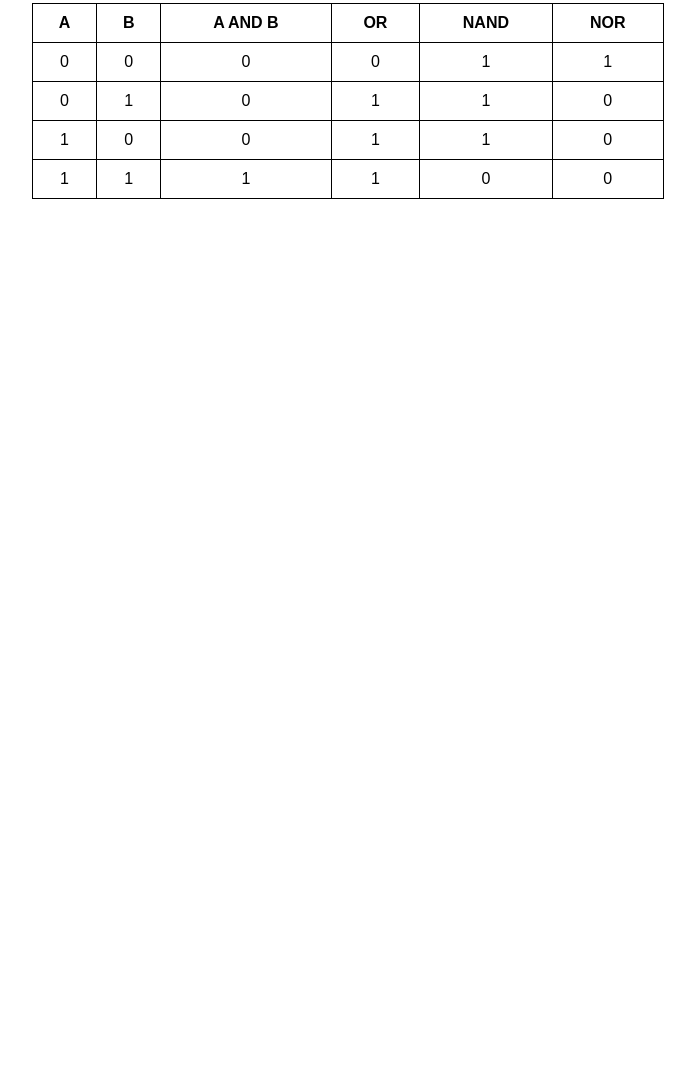
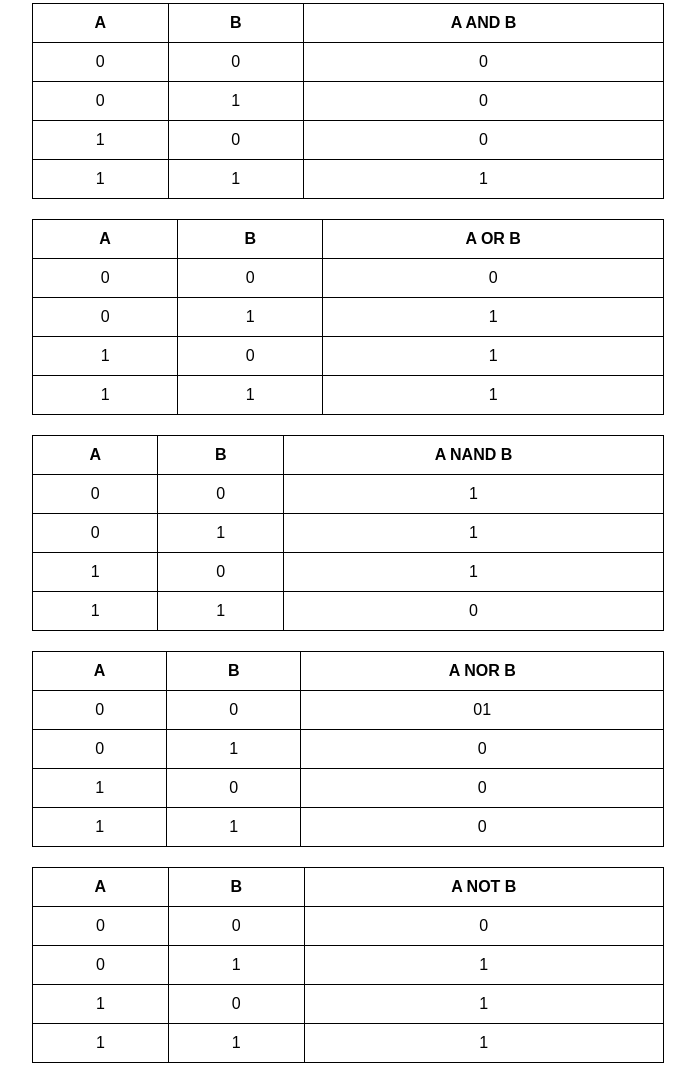
Before and after one commit to Fede10-lab/STA, a plain HTML site: page JS/OperatoriLogici.html in a window 1280 px wide. Shown: the part 115-1198 px from the top of the page, without its empty margins (292-987 px from the left). Before the commit the page ends 800 px from the top, so only its background shows below. Drawn offline with Linux system fonts and the light colour scheme.

Commit message:
Update OperatoriLogici.html

```diff
--- a/JS/OperatoriLogici.html
+++ b/JS/OperatoriLogici.html
@@ -35,9 +35,7 @@ th {
                <th>A</th>
                <th>B</th>
                <th>A AND B</th>
-               <th>OR</th>
-               <th>NAND</th>
-               <th>NOR</th>
+
 
             </tr>
        </thead>
@@ -46,36 +44,185 @@ th {
                 <td>0</td>
                 <td>0</td>
                 <td>0</td>
-                <td>0</td>
-                <td>1</td>
-                <td>1</td>
+
+
             </tr>
             <tr>
                 <td>0</td>
                 <td>1</td>
                 <td>0</td>
-                <td>1</td>
-                <td>1</td>
-                <td>0</td>
+
+
             </tr>
             <tr>
                 <td>1</td>
                 <td>0</td>
                 <td>0</td>
-                <td>1</td>
-                <td>1</td>
-                <td>0</td>
+
+
             </tr>
             <tr>
                 <td>1</td>
                 <td>1</td>
                 <td>1</td>
-                <td>1</td>
-                <td>0</td>
-                <td>0</td>
+
+
             </tr>
 
         </tbody>
-    </table>
+
+</table>
+<table>
+    <thead>
+         <tr>
+            <th>A</th>
+            <th>B</th>
+            <th>A OR B</th>
+
+         </tr>
+    </thead>
+     <tbody>
+         <tr>
+             <td>0</td>
+             <td>0</td>
+             <td>0</td>
+
+         </tr>
+         <tr>
+             <td>0</td>
+             <td>1</td>
+             <td>1</td>
+
+         </tr>
+         <tr>
+             <td>1</td>
+             <td>0</td>
+             <td>1</td>
+
+         </tr>
+         <tr>
+             <td>1</td>
+             <td>1</td>
+             <td>1</td>
+
+         </tr>
+
+     </tbody>
+
+</table>
+<table>
+    <thead>
+         <tr>
+            <th>A</th>
+            <th>B</th>
+            <th>A NAND B</th>
+
+         </tr>
+    </thead>
+     <tbody>
+         <tr>
+             <td>0</td>
+             <td>0</td>
+             <td>1</td>
+
+         </tr>
+         <tr>
+             <td>0</td>
+             <td>1</td>
+             <td>1</td>
+
+         </tr>
+         <tr>
+             <td>1</td>
+             <td>0</td>
+             <td>1</td>
+
+         </tr>
+         <tr>
+             <td>1</td>
+             <td>1</td>
+             <td>0</td>
+
+         </tr>
+
+     </tbody>
+
+</table>
+<table>
+    <thead>
+         <tr>
+            <th>A</th>
+            <th>B</th>
+            <th>A NOR B</th>
+
+         </tr>
+    </thead>
+     <tbody>
+         <tr>
+             <td>0</td>
+             <td>0</td>
+             <td>01</td>
+
+         </tr>
+         <tr>
+             <td>0</td>
+             <td>1</td>
+             <td>0</td>
+
+         </tr>
+         <tr>
+             <td>1</td>
+             <td>0</td>
+             <td>0</td>
+
+         </tr>
+         <tr>
+             <td>1</td>
+             <td>1</td>
+             <td>0</td>
+
+         </tr>
+
+     </tbody>
+
+</table>
+<table>
+    <thead>
+         <tr>
+            <th>A</th>
+            <th>B</th>
+            <th>A NOT B</th>
+
+         </tr>
+    </thead>
+     <tbody>
+         <tr>
+             <td>0</td>
+             <td>0</td>
+             <td>0</td>
+
+         </tr>
+         <tr>
+             <td>0</td>
+             <td>1</td>
+             <td>1</td>
+
+         </tr>
+         <tr>
+             <td>1</td>
+             <td>0</td>
+             <td>1</td>
+
+         </tr>
+         <tr>
+             <td>1</td>
+             <td>1</td>
+             <td>1</td>
+
+         </tr>
+
+     </tbody>
+
+</table>
 </body>
 </html>
```
